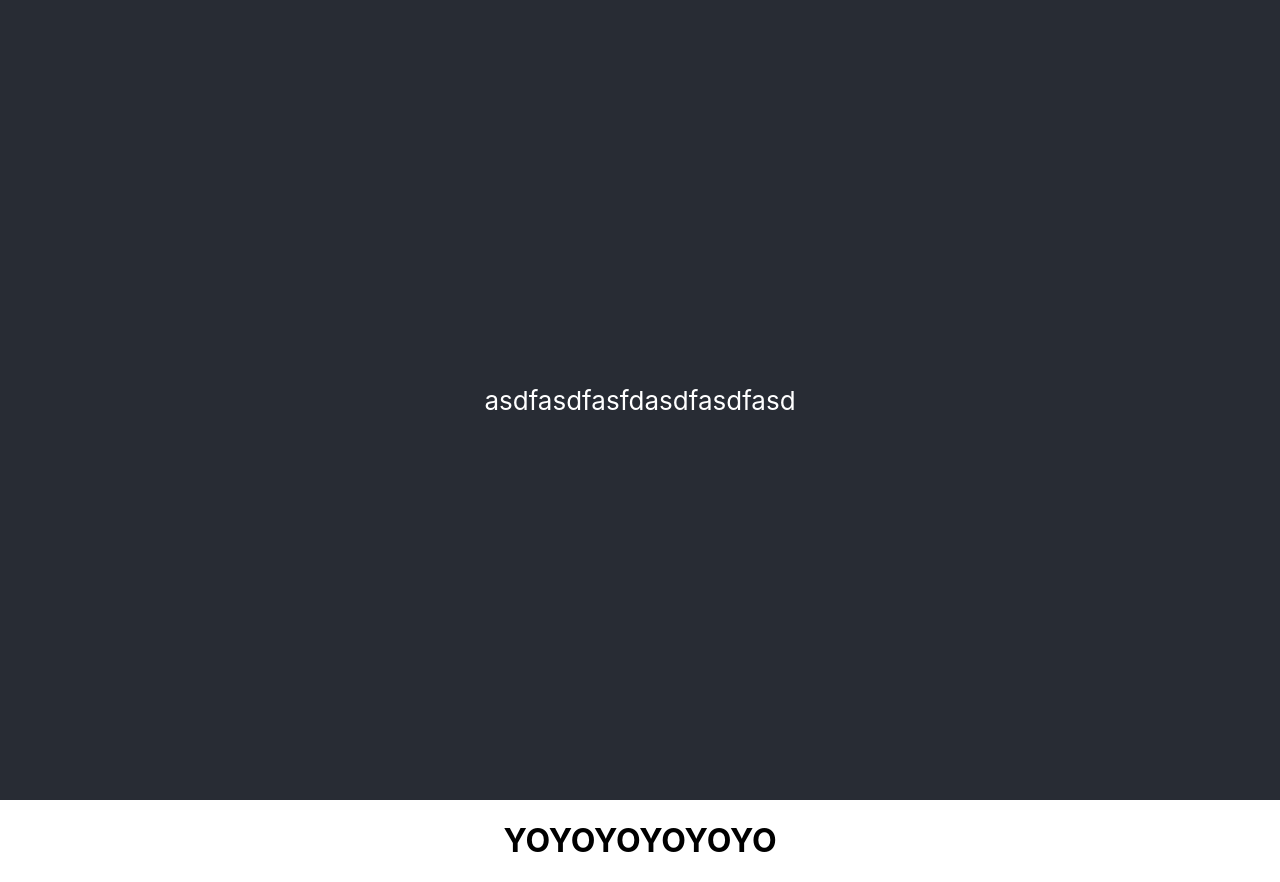
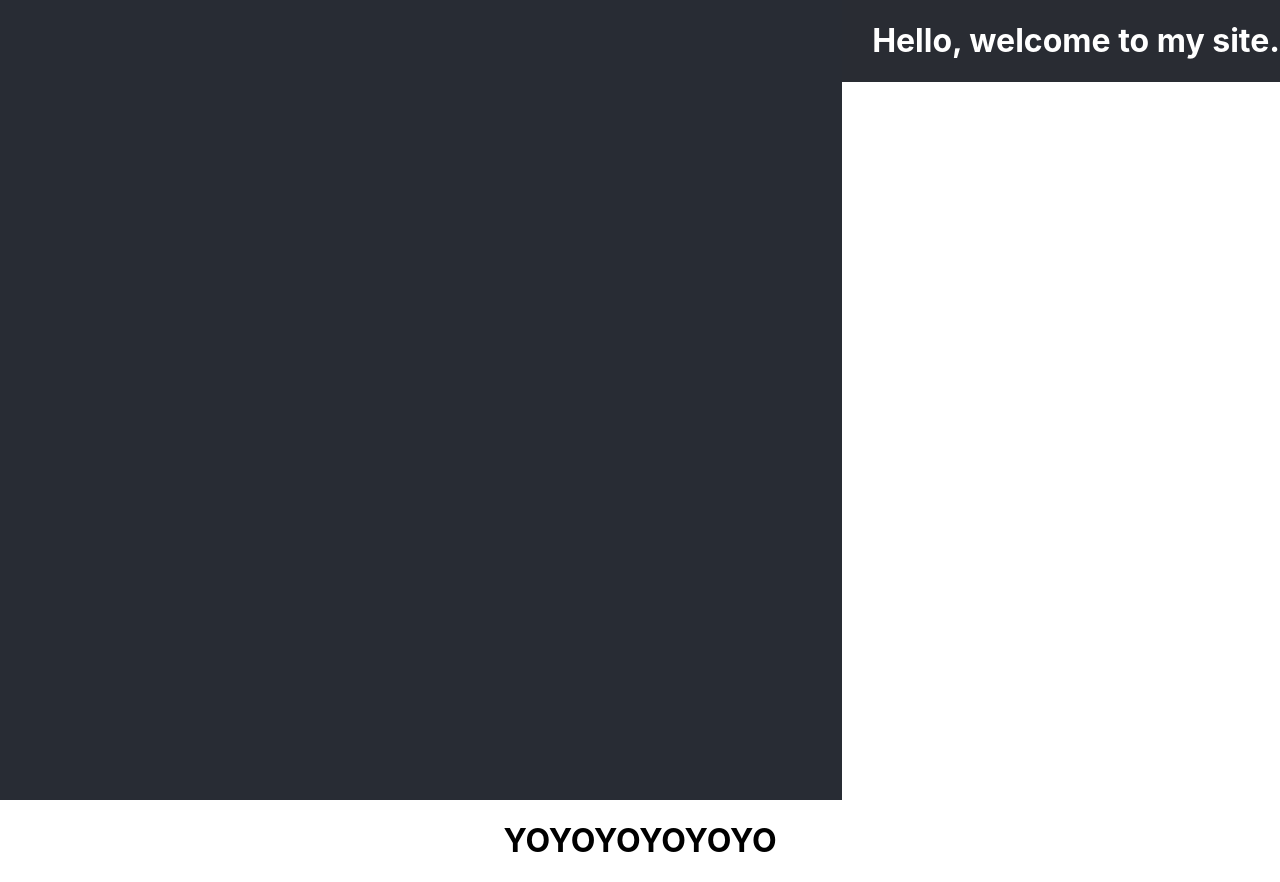
Before and after one commit to TheBenster/portfolio_website, a React (Create React App) app: page / in a window 1280 px wide. Built offline with nearby package versions, Linux system fonts and the light colour scheme.

Commit message:
bootstrap, added filler text for navigation

```diff
--- a/src/App.css
+++ b/src/App.css
@@ -23,14 +23,16 @@
   font-size: calc(10px + 2vmin);
   color: white;
 }
-
+.Block {
+  align-items: center
+}
 .App-link {
   color: #61dafb;
 }
 
 @keyframes App-logo-spin {
   from {
-    transform: rotate(0deg);
+    transform: (0deg);
   }
   to {
     transform: rotate(360deg);
--- a/src/App.js
+++ b/src/App.js
@@ -1,10 +1,13 @@
 import './App.css';
+import './test.css';
 
 function App() {
   return (
     <div className="App">
+      <div className="head-header">
+        <h1>Hello, welcome to my site.</h1>
+      </div>
       <div className="App-header">
-        asdfasdfasfdasdfasdfasd
       </div>
       <h1>YOYOYOYOYOYO</h1>
     </div>
--- /dev/null
+++ b/src/test.css
@@ -0,0 +1,8 @@
+.head-header {
+    padding-left: 30px;
+    align-items: center;
+    display: flex;
+    background-color: rgb(41, 44, 51);
+    color:white;
+    float: inline-end;
+}
```
